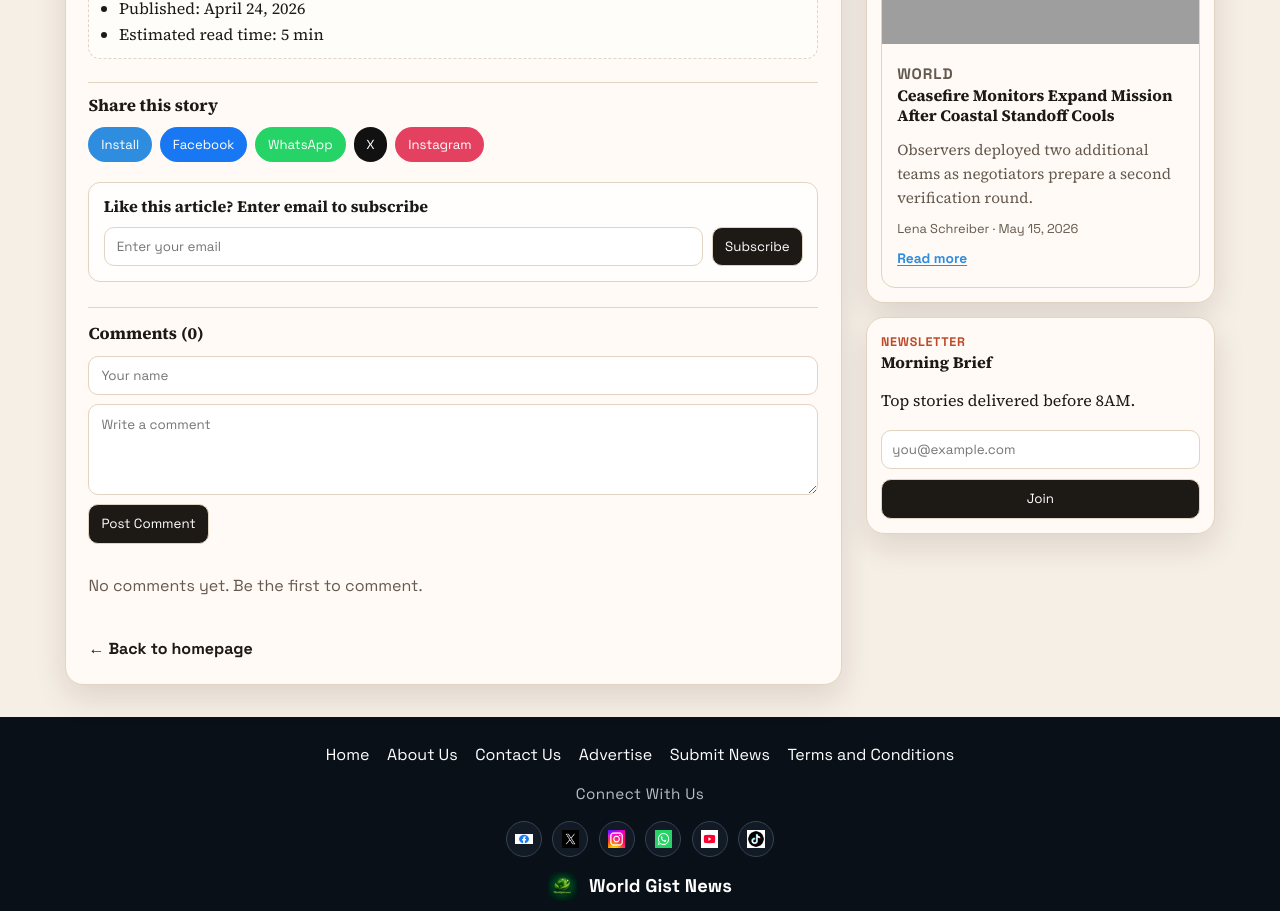
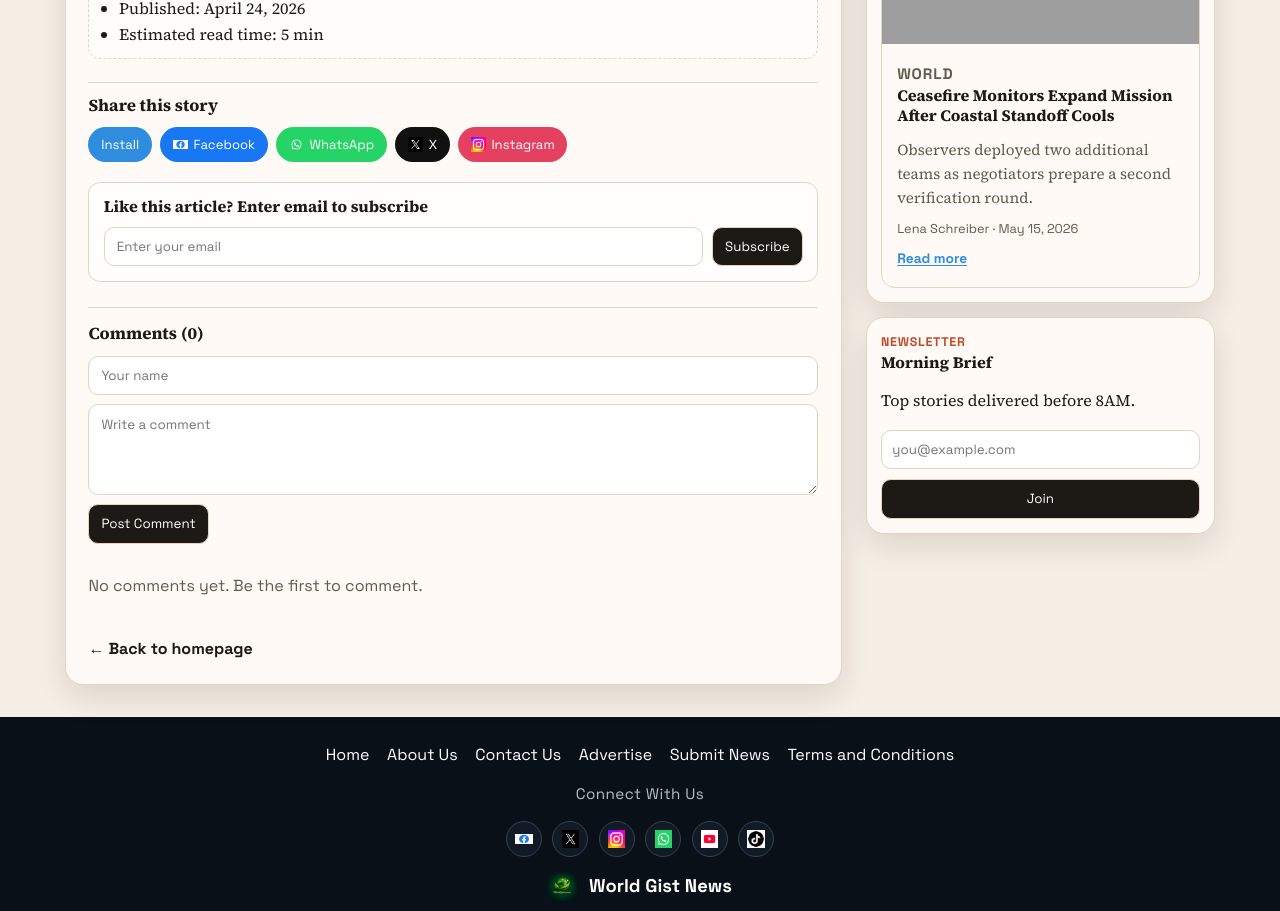
Before and after one commit to worldgist/Worldnews, a React (Vite) app: page /article/agrifood-export-zones in a window 1280 px wide. Shown: the part 1120-2031 px from the top of the page. Built offline with nearby package versions, Linux system fonts and the light colour scheme; grey boxes are pictures that could not be loaded.

Commit message:
feat: add site-wide Vercel Analytics integration

```diff
--- a/package.json
+++ b/package.json
@@ -10,6 +10,7 @@
     "preview": "vite preview"
   },
   "dependencies": {
+    "@vercel/analytics": "^2.0.1",
     "dompurify": "^3.4.3",
     "framer-motion": "^12.38.0",
     "lucide-react": "^1.16.0",
--- a/src/App.css
+++ b/src/App.css
@@ -1004,6 +1004,16 @@ blockquote {
   font-size: 0.82rem;
   color: #fff;
   cursor: pointer;
+  display: inline-flex;
+  align-items: center;
+  gap: 0.35rem;
+}
+
+.share-btn img {
+  width: 0.95rem;
+  height: 0.95rem;
+  object-fit: contain;
+  display: block;
 }
 
 .share-btn.install {
--- a/src/App.jsx
+++ b/src/App.jsx
@@ -1,5 +1,6 @@
 import { useEffect } from 'react'
 import { Routes, Route, Navigate, useLocation } from 'react-router-dom'
+import { Analytics } from '@vercel/analytics/react'
 import { getById } from './data/feed'
 import SiteHeader from './components/SiteHeader'
 import SiteFooter from './components/SiteFooter'
@@ -227,6 +228,7 @@ export default function App() {
         <Route path="/admin/dashboard" element={<Navigate to="/admin/overview" replace />} />
       </Routes>
       {!isAdminRoute && <SiteFooter />}
+      <Analytics />
     </div>
   )
 }
--- a/src/pages/ArticlePage.jsx
+++ b/src/pages/ArticlePage.jsx
@@ -274,6 +274,7 @@ export default function ArticlePage() {
               target="_blank"
               rel="noreferrer"
             >
+              <img src="/facebook.png" alt="" aria-hidden="true" />
               Facebook
             </a>
             <a
@@ -282,6 +283,7 @@ export default function ArticlePage() {
               target="_blank"
               rel="noreferrer"
             >
+              <img src="/whatsapp.png" alt="" aria-hidden="true" />
               WhatsApp
             </a>
             <a
@@ -290,6 +292,7 @@ export default function ArticlePage() {
               target="_blank"
               rel="noreferrer"
             >
+              <img src="/x.png" alt="" aria-hidden="true" />
               X
             </a>
             <a
@@ -299,6 +302,7 @@ export default function ArticlePage() {
               rel="noreferrer"
               title="Open Instagram and paste this article link"
             >
+              <img src="/instagram.png" alt="" aria-hidden="true" />
               Instagram
             </a>
           </div>
```
Also changed, not shown: 1 other file (tests, documents, lock files or other folders).
